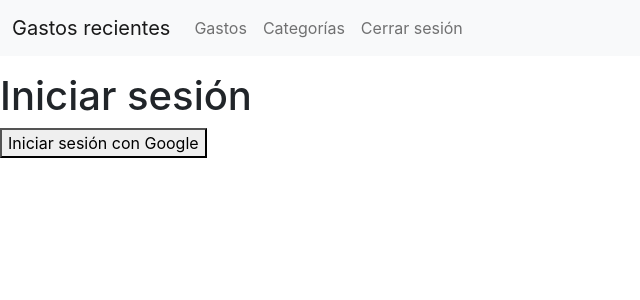
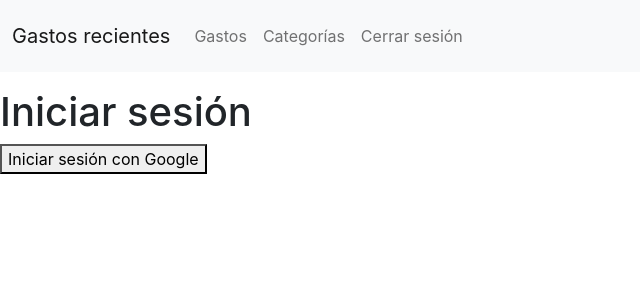
Before and after one commit to danielramost/budget_react, a React (Create React App) app: page /login in a window 1280 px wide. Shown: the top 300 px of the page, without its empty margins (0-640 px from the left). Built offline with nearby package versions, Linux system fonts and the light colour scheme; no server answers.

Commit message:
Vertical margin increase in the expenses list buttons and the navigation bar menu items.

```diff
--- a/src/components/expenses.js
+++ b/src/components/expenses.js
@@ -187,10 +187,10 @@ class Expenses extends Component {
 
     return (
       <div className="container">
-        <Link to="/expenses/new" className="btn btn-primary me-2">
+        <Link to="/expenses/new" className="btn btn-primary m-2">
           Nuevo gasto
         </Link>
-        <button className="btn btn-secondary mx-2" onClick={this.handleDeleteAll}>
+        <button className="btn btn-secondary m-2" onClick={this.handleDeleteAll}>
           Eliminar todo
         </button>
         <ExpensesExporter data={expenses} />
--- a/src/components/expensesExporter.jsx
+++ b/src/components/expensesExporter.jsx
@@ -30,7 +30,7 @@ const ExpensesExporter = ({data:allData}) => {
   }
 
   return (
-    <button className="btn btn-secondary mx-2" onClick={exportData}>
+    <button className="btn btn-secondary m-2" onClick={exportData}>
       Descargar
     </button>
   );
--- a/src/components/navBar.jsx
+++ b/src/components/navBar.jsx
@@ -32,17 +32,17 @@ class NavBar extends Component {
           </button>
           <div className={`${this.state.isCollapsed ? "collapse" : ""} navbar-collapse`} id="navbarSupportedContent">
             <ul className="navbar-nav me-auto mb-2 mb-lg-0">
-              <li className="nav-item">
+              <li className="nav-item my-2">
                 <NavLink className="nav-link" to="/expenses">
                   Gastos
                 </NavLink>
               </li>
-              <li className="nav-item">
+              <li className="nav-item my-2">
                 <NavLink className="nav-link" to="/categories">
                   Categorías
                 </NavLink>
               </li>
-              <li className="nav-item">
+              <li className="nav-item my-2">
                 <NavLink className="nav-link" to="/logout">
                   Cerrar sesión
                 </NavLink>
```
